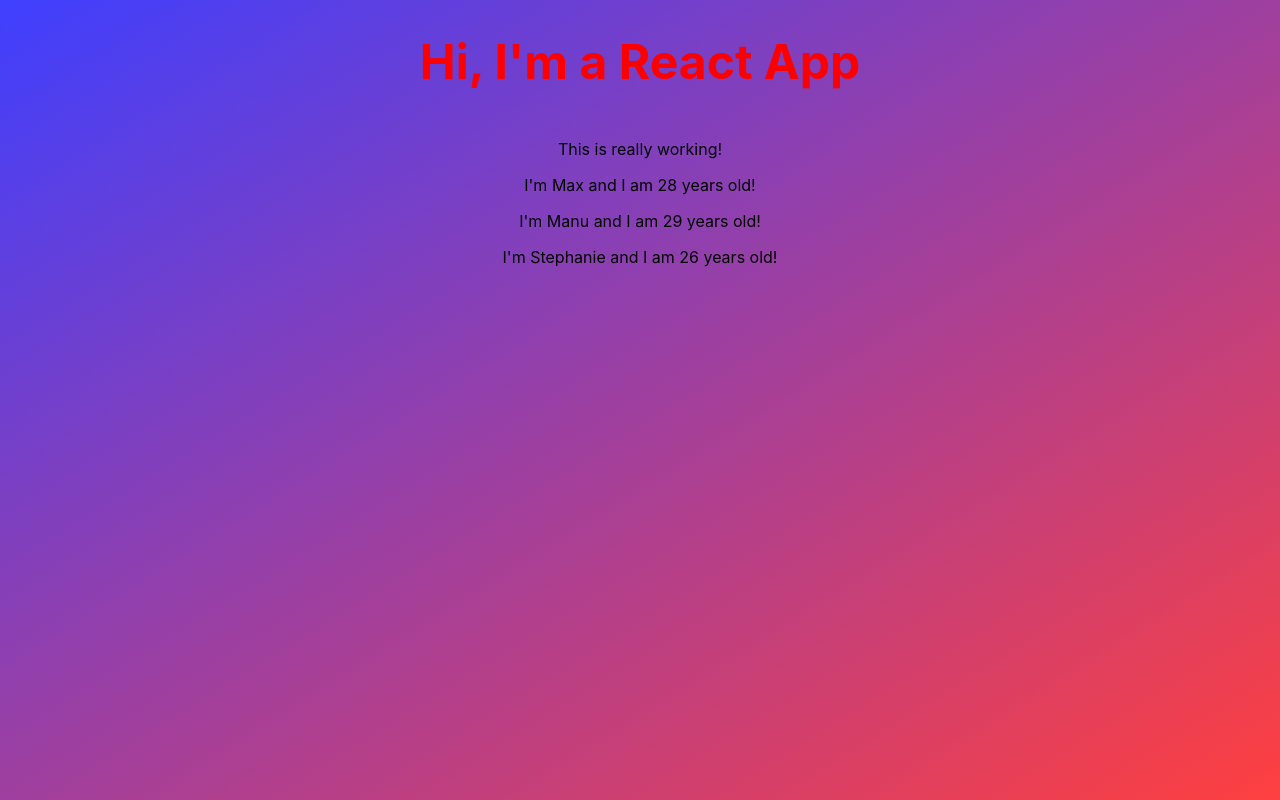
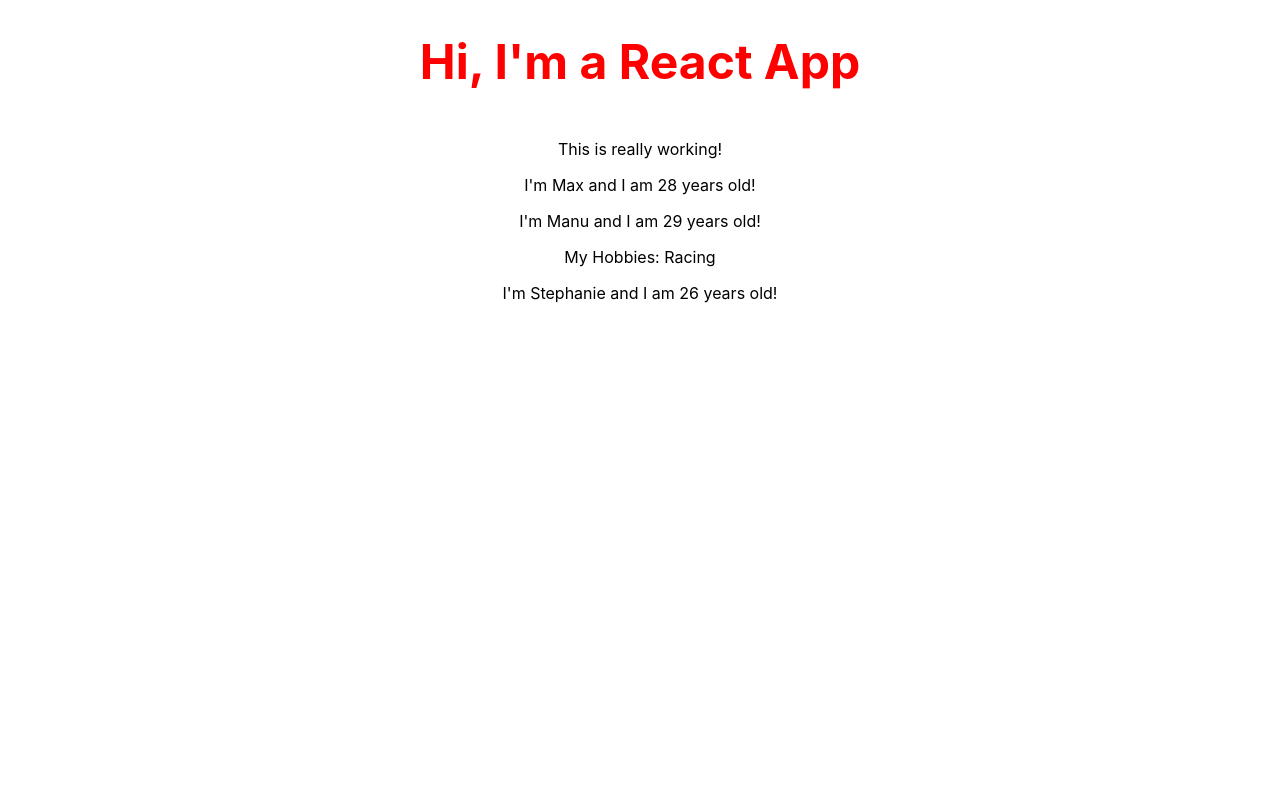
Before and after one commit to chenhe-henry/Daily-Study, a React (Create React App) app in the folder Online-Courses/React/good-choice/: page / in a window 1280 px wide. Built offline with nearby package versions, Linux system fonts and the light colour scheme.

Commit message:
get props.children works

```diff
--- a/Online-Courses/React/good-choice/src/App.js
+++ b/Online-Courses/React/good-choice/src/App.js
@@ -11,7 +11,9 @@
         <h1>Hi, I'm a React App</h1>
         <p>This is really working!</p>
         <Person name="Max" age="28" />
-        <Person name="Manu" age="29" />
+        <Person name="Manu" age="29">
+          My Hobbies: Racing
+        </Person>
         <Person name="Stephanie" age="26" />
       </div>
     );
--- a/Online-Courses/React/good-choice/src/Person/Person.js
+++ b/Online-Courses/React/good-choice/src/Person/Person.js
@@ -2,9 +2,15 @@
 
 const person = props => {
   return (
-    <p>
-      I'm {props.name} and I am {props.age} years old!
-    </p> //use {} to use javascript directly
+    <div>
+      <p>
+        I'm {props.name} and I am {props.age} years old!
+      </p>
+      {/* use {} to use javascript directly */}
+
+      <p>{props.children}</p>
+      {/* use{props.childern} to render the children in the component  */}
+    </div>
   );
 };
 
--- a/Online-Courses/React/good-choice/src/scss/App.scss
+++ b/Online-Courses/React/good-choice/src/scss/App.scss
@@ -6,15 +6,18 @@
   --font-size-heading-1: 3rem;
 }
 
+// div {
+//   background-image: linear-gradient(
+//     to bottom right,
+//     var(--color-blue),
+//     var(--color-red-transparent)
+//   );
+//   background-repeat: no-repeat;
+//   background-size: cover;
+//   min-height: 100vh;
+//   text-align: center;
+// }
 div {
-  background-image: linear-gradient(
-    to bottom right,
-    var(--color-blue),
-    var(--color-red-transparent)
-  );
-  background-repeat: no-repeat;
-  background-size: cover;
-  min-height: 100vh;
   text-align: center;
 }
 h1 {
```
